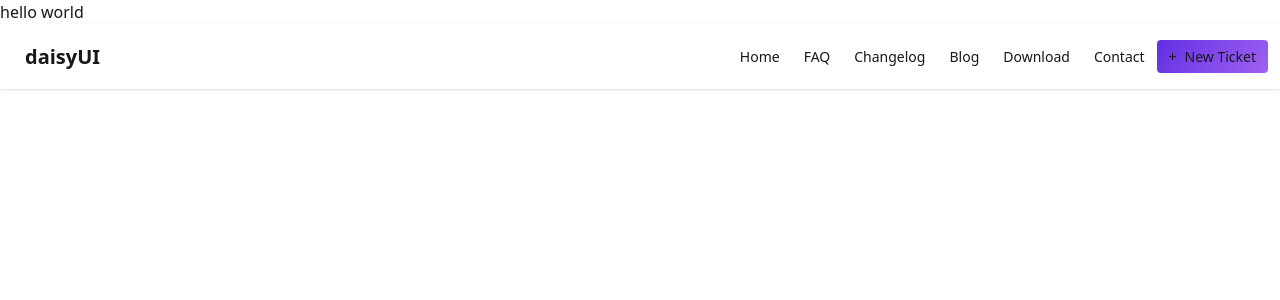
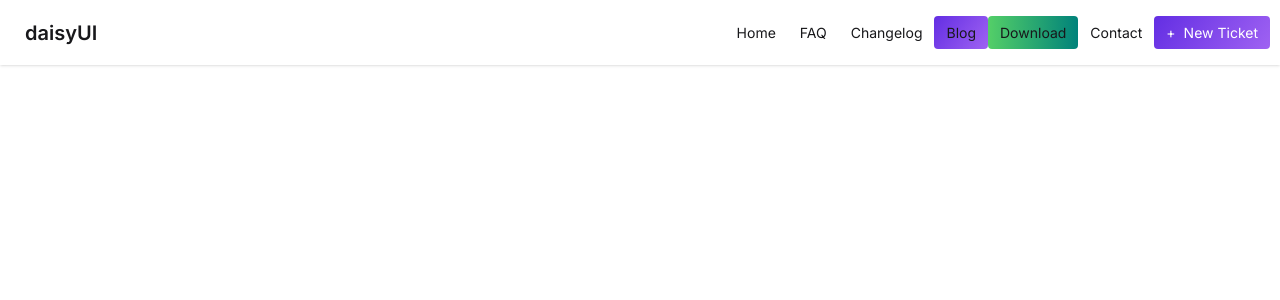
Before and after one commit to AyanSujon/assignment-B12A07, a React (Vite) app: page / in a window 1280 px wide. Shown: the top 300 px of the page. Built offline with nearby package versions, Linux system fonts and the light colour scheme.

Commit message:
added custom css

```diff
--- a/src/App.jsx
+++ b/src/App.jsx
@@ -5,25 +5,39 @@
 
   return (
     <>
-    <h1 className='color-aqua'>hello world</h1>
+
 <div className="navbar bg-base-100 shadow-sm">
-  <div className="flex-1">
-    <a className="btn btn-ghost text-xl">daisyUI</a>
-  </div>
-  <div className="flex-none">
-    <ul className="menu menu-horizontal px-1">
+  <div className="navbar-start">
+    <div className="dropdown">
+      <div tabIndex={0} role="button" className="btn btn-ghost lg:hidden">
+        <svg xmlns="http://www.w3.org/2000/svg" className="h-5 w-5" fill="none" viewBox="0 0 24 24" stroke="currentColor"> <path strokeLinecap="round" strokeLinejoin="round" strokeWidth="2" d="M4 6h16M4 12h8m-8 6h16" /> </svg>
+      </div>
+      <ul
+        tabIndex={0}
+        className="menu menu-sm dropdown-content bg-base-100 rounded-box z-1 mt-3 w-52 p-2 shadow  ">
       <li><a>Home</a></li>
       <li><a>FAQ</a></li>
       <li><a>Changelog</a></li>
       <li><a>Blog</a></li>
       <li><a>Download</a></li>
       <li><a>Contact</a></li>
-      <li><a className='btn-gradient font'><span>+</span> New Ticket</a></li>
+      <li><a className='btn-gradient text-white'><span>+</span> New Ticket</a></li>
+      </ul>
+    </div>
+    <a className="btn btn-ghost text-xl">daisyUI</a>
+  </div>
+  <div className="navbar-end hidden lg:flex">
+    <ul className="menu menu-horizontal px-0.5">
+      <li><a>Home</a></li>
+      <li><a>FAQ</a></li>
+      <li><a>Changelog</a></li>
+      <li><a className='hero-gradient-left'>Blog</a></li>
+      <li><a className='hero-gradient-right'>Download</a></li>
+      <li><a>Contact</a></li>
+      <li><a className='btn-gradient text-white'><span>+</span> New Ticket</a></li>
     </ul>
   </div>
 </div>
-
-
 
 
 
--- a/src/index.css
+++ b/src/index.css
@@ -4,9 +4,16 @@
 @plugin "daisyui";
 
 
-.inter-font {
+*{
   font-family: "Inter", sans-serif;
 }
 .btn-gradient{
   background: linear-gradient(125.07deg, rgba(99, 46, 227, 1),rgba(159, 98, 242, 1) 100%);
 }
+.hero-gradient-left{
+  background: linear-gradient(125.07deg, rgba(99, 46, 227, 1),rgba(159, 98, 242, 1) 100%);
+}
+.hero-gradient-right{
+  background: linear-gradient(90.00deg, rgba(84, 207, 103.68001556396484, 1),rgba(0, 130, 122.20001220703125, 1) 100%);
+
+}
```
